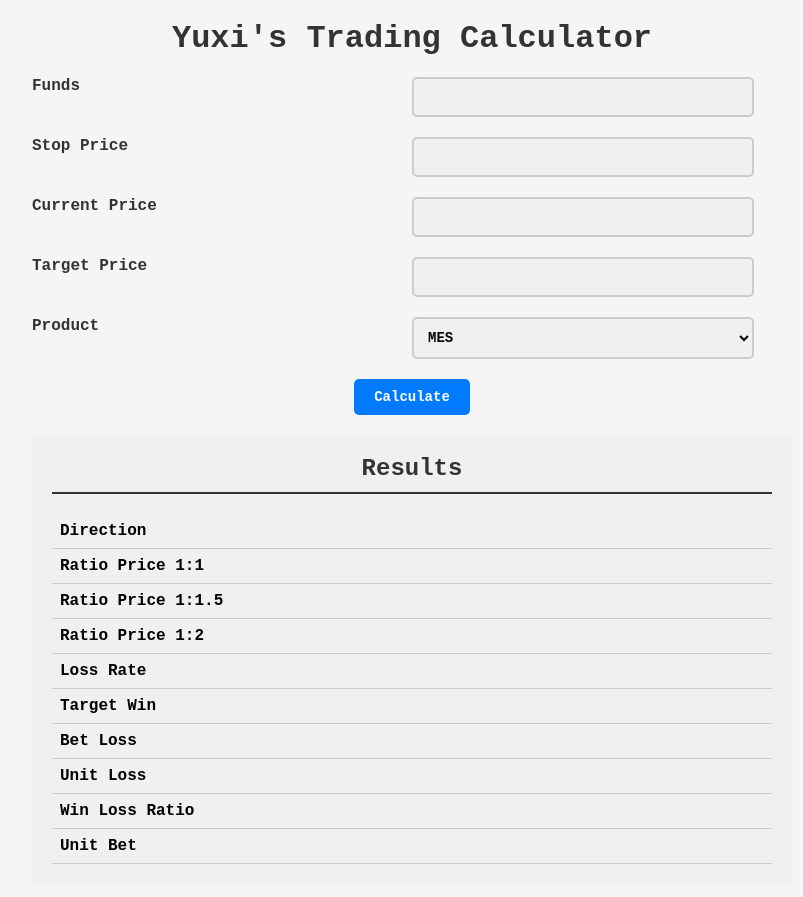
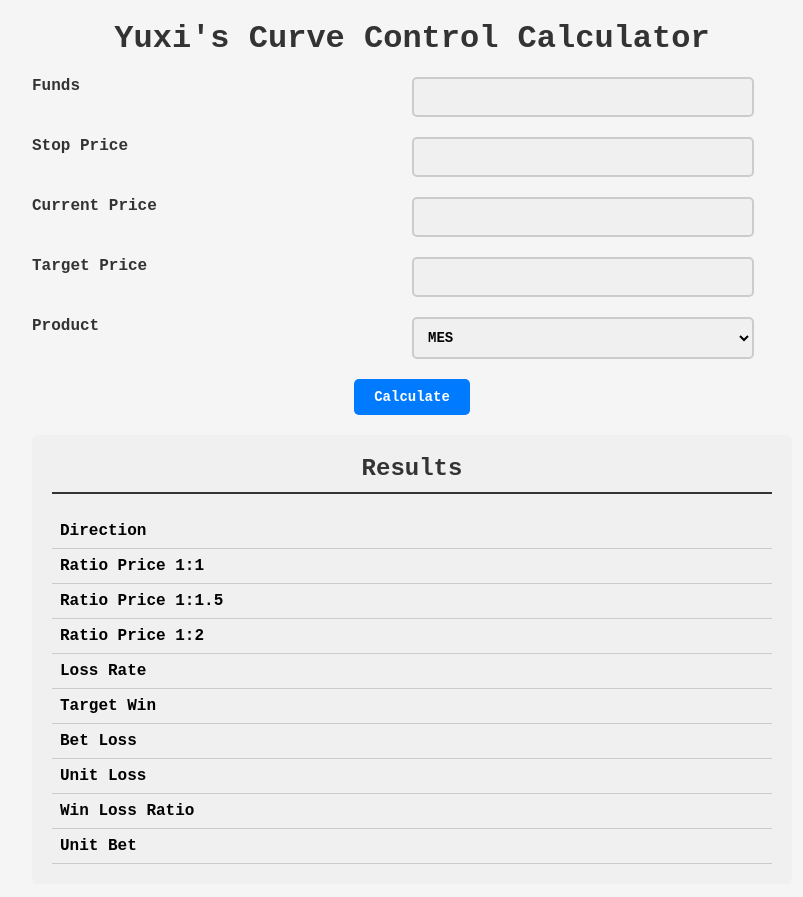
Before and after one commit to oswsnqc/oswsnqc.github.io, a plain HTML site: page index.html in a window 1280 px wide. Shown: the top 897 px of the page, without its empty margins (228-1031 px from the left). Drawn offline with Linux system fonts and the light colour scheme.

Commit message:
Add files via upload

```diff
--- a/index.html
+++ b/index.html
@@ -4,7 +4,7 @@
 	<link rel="apple-touch-icon" href="/apple-touch-icon.png">
 	<meta charset="UTF-8">
 	<meta name="viewport" content="width=device-width, initial-scale=1.0">
-    <title>Yuxi's Trading Calculator</title>
+	<title>Yuxi's Curve Control Calculator</title>
 	<style>
 		* {
 			box-sizing: border-box;
@@ -184,7 +184,7 @@
 </head>
 <body>
 	<div class="container">
-        <h1>Yuxi's Trading Calculator</h1>
+		<h1>Yuxi's Curve Control Calculator</h1>
 
 		<div class="form-container">
 			<label for="funds">Funds</label>
```
Lines whose indentation alone changed are shown as unchanged.
